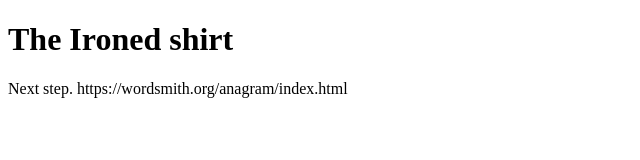
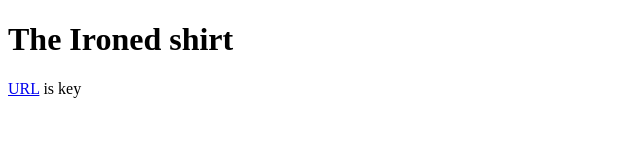
Before and after one commit to motak-delley/motak-delley.github.io, a plain HTML site: page index.html in a window 1280 px wide. Shown: the whole page, without its empty margins (0-640 px from the left). Drawn offline with Linux system fonts and the light colour scheme.

Commit message:
Update index.html

```diff
--- a/index.html
+++ b/index.html
@@ -3,7 +3,7 @@
 <body>
 
   <h1>The <b>Iron</b>ed shirt</h1>
-<p>Next step. https://wordsmith.org/anagram/index.html</p>
+  <p><a href="https://wordsmith.org/anagram/index.html">URL</a> is key</p>
 
 </body>
 </html>
```
